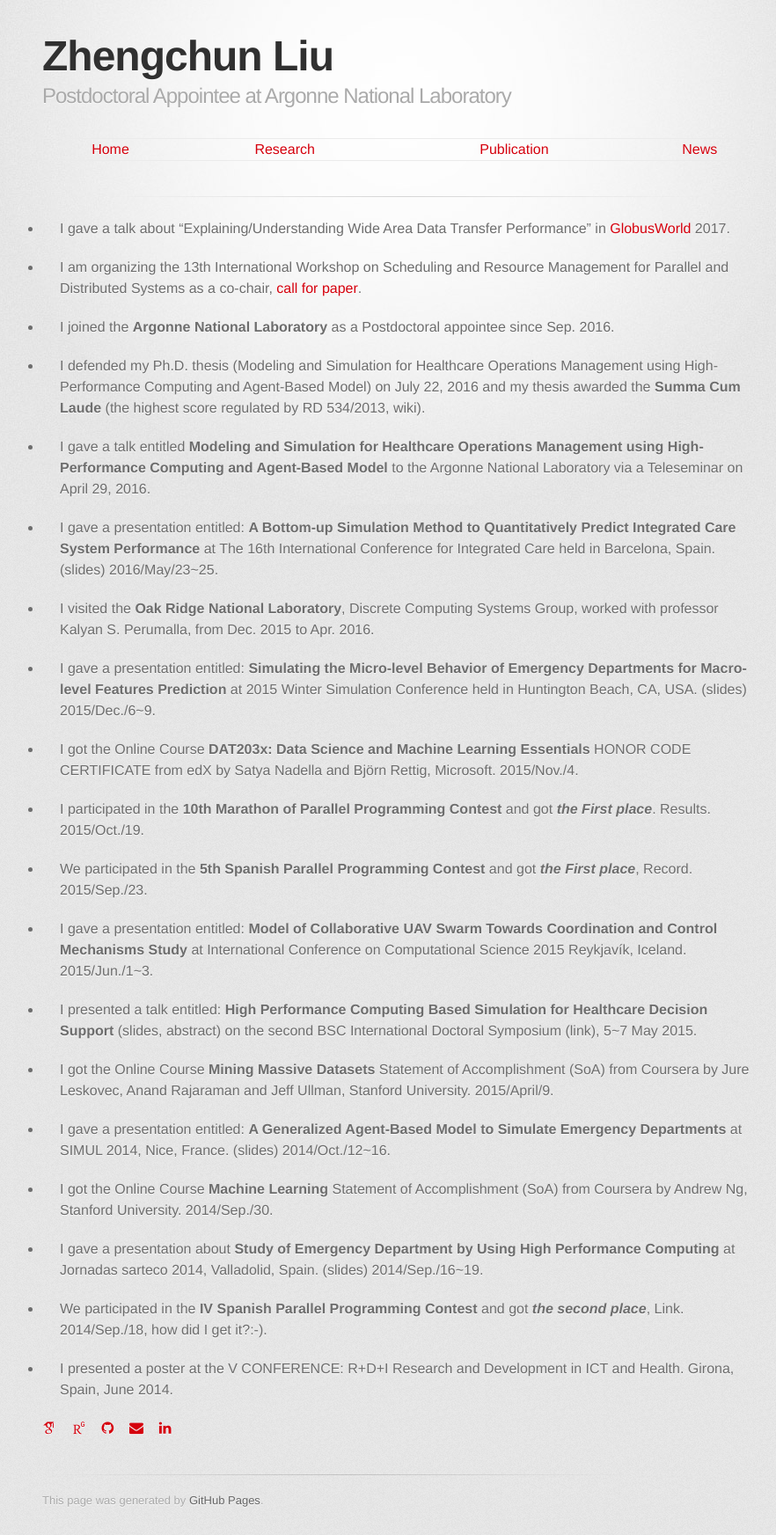
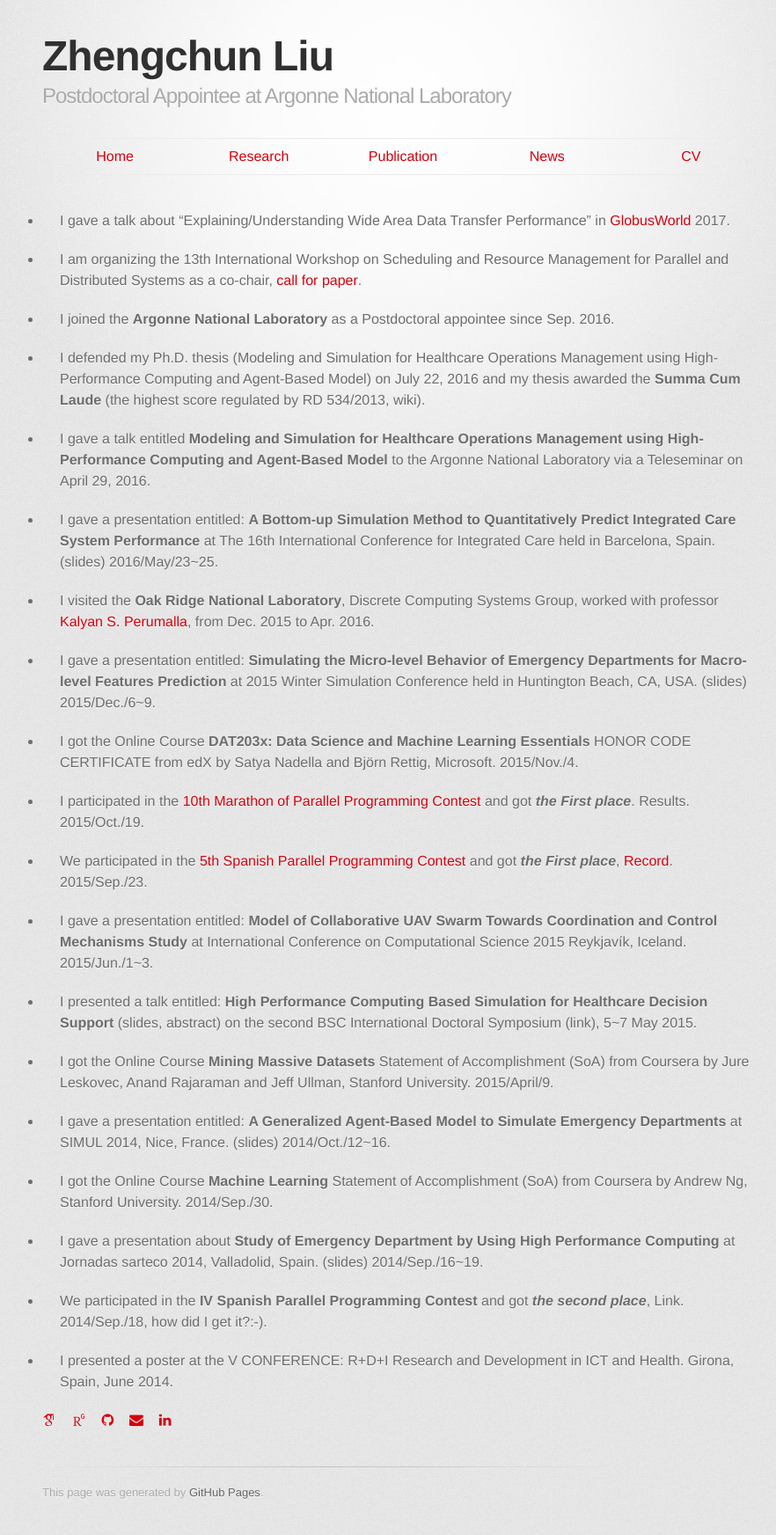
Before and after one commit to lzhengchun/lzhengchun.github.io, a Jekyll site: the page built from News.md, in a window 1280 px wide. Shown: the whole page at 88% size, without its empty margins (182-1064 px from the left). Built offline with Jekyll 4.4.1, drawn with Linux system fonts in a browser that asks for light colours; nearby versions of some CDN libraries; some web fonts are replaced.

Commit message:
add, delete, polish etc.

```diff
--- a/News.md
+++ b/News.md
@@ -15,15 +15,15 @@ title: Home
 
 * I gave a presentation entitled: __A Bottom-up Simulation Method to Quantitatively Predict Integrated Care System Performance__ at The 16th International Conference for Integrated Care held in Barcelona, Spain. (slides) 2016/May/23~25.
 
-* I visited the __Oak Ridge National Laboratory__, Discrete Computing Systems Group, worked with professor Kalyan S. Perumalla, from Dec. 2015 to Apr. 2016.
+* I visited the __Oak Ridge National Laboratory__, Discrete Computing Systems Group, worked with professor [Kalyan S. Perumalla](http://kalper.net/kp/people/kalyan/), from Dec. 2015 to Apr. 2016.
 
 * I gave a presentation entitled: __Simulating the Micro-level Behavior of Emergency Departments for Macro-level Features Prediction__ at 2015 Winter Simulation Conference held in Huntington Beach, CA, USA. (slides) 2015/Dec./6~9.
 
 * I got the Online Course __DAT203x: Data Science and Machine Learning Essentials__ HONOR CODE CERTIFICATE  from edX by Satya Nadella and Björn Rettig, Microsoft. 2015/Nov./4.
 
-* I participated in the __10th Marathon of Parallel Programming Contest__ and got ___the First place___. Results. 2015/Oct./19.
+* I participated in the [10th Marathon of Parallel Programming Contest](http://lspd.mackenzie.br/marathon/15/) and got ___the First place___. Results. 2015/Oct./19.
 
-* We participated in the __5th Spanish Parallel Programming Contest__ and got ___the First place___, Record. 2015/Sep./23.
+* We participated in the [5th Spanish Parallel Programming Contest](http://luna.inf.um.es/2015/) and got ___the First place___, [Record](http://luna.inf.um.es/2015/results.php). 2015/Sep./23.
 
 * I gave a presentation entitled: __Model of Collaborative UAV Swarm Towards Coordination and Control Mechanisms Study__ at International Conference on Computational Science 2015 Reykjavík, Iceland. 2015/Jun./1~3.
 
--- a/_layouts/default.html
+++ b/_layouts/default.html
@@ -24,20 +24,23 @@
         </header>
 
         <section id="downloads" class="clearfix">
-        <table>
+        <style>
+        td, th {
+            text-align: center;
+            padding: 8px;
+            width: 20%;
+        }
+        </style>
+        <table style="width:100%">
           <tr>
             <th><a href="index.html" <span>Home</span></a></th>
             <th><a href="Research.html" <span>Research</span></a></th>
             <th><a href="Publication.html" <span>Publication</span></a></th>
             <th><a href="News.html" <span>News</span></a></th>
+            <th><a target="_blank"  href="file/Zhengchun_Liu_CV.pdf" <span>CV</span></a></th>
           </tr>
         </table>
-        <!--
-          <br>
-          <a href="https://github.com/lzcbetter"><img src="./img/github.png" alt="GitHub" width="32px" height="32px"></a>
-          -->
         </section>
-        <hr>
         <section id="main_content">
           {{ content }}
         </section>
```
Also changed, not shown: other parts of News.md (+1 -1 lines), 1 other file.
